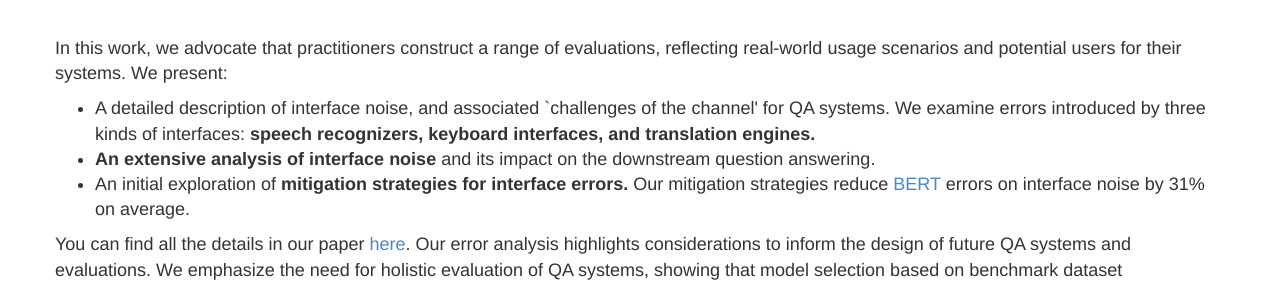
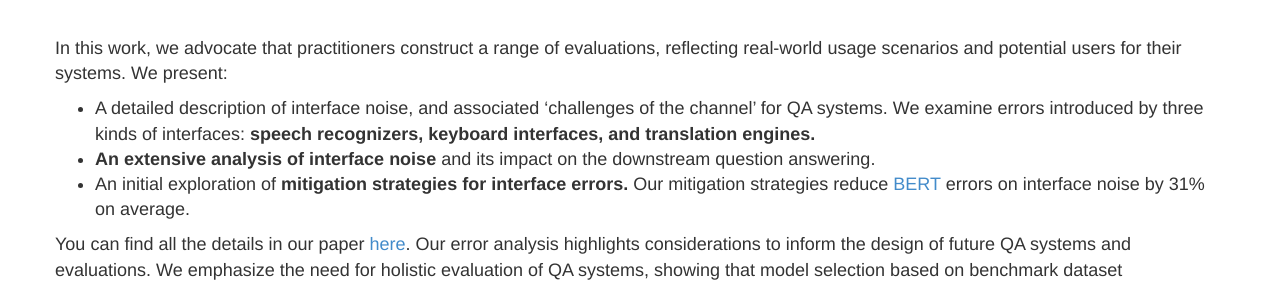
Before and after one commit to halogen-hallucinations/halogen-hallucinations.github.io, a Jekyll site: the page built from index.md, in a window 1280 px wide and 900 px high, scrolled down 813 px. Shown: the part 162-448 px from the top of the window. Built offline with Jekyll 4.4.1, drawn with Linux system fonts in a browser that asks for light colours; our own code applies the rules of GitHub Pages for plain Markdown files.

```diff
--- a/_includes/about_title.html
+++ b/_includes/about_title.html
@@ -20,7 +20,7 @@
             </br>
             <p>In this work, we advocate that practitioners construct a range of evaluations, reflecting real-world usage scenarios and potential users for their systems. We present:
                 <ul>
-                <li> A detailed description of interface noise, and associated `challenges of the channel' for QA systems. We examine errors introduced by three kinds of interfaces: <b>speech recognizers, keyboard interfaces, and translation engines.</b></li>
+                <li> A detailed description of interface noise, and associated ‘challenges of the channel’ for QA systems. We examine errors introduced by three kinds of interfaces: <b>speech recognizers, keyboard interfaces, and translation engines.</b></li>
 
                     <li><b>An extensive analysis of interface noise</b> and its impact on the downstream question answering. </li>
                     <li>An initial exploration of <b>mitigation strategies for interface errors.</b> Our mitigation strategies reduce <a href="https://arxiv.org/abs/1810.04805">BERT</a> errors on interface noise by 31% on average.</li>
```
